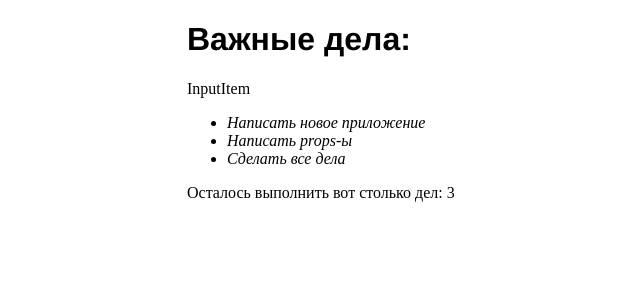
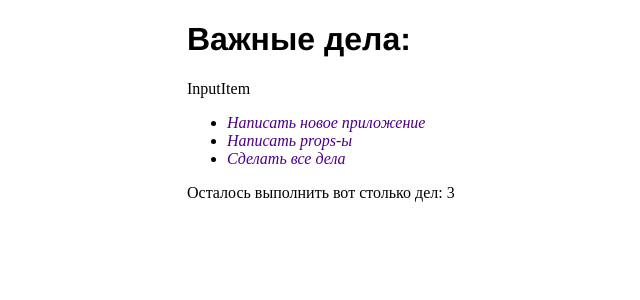
Before and after one commit to WebHeroSchool/Cheplagina_todo, a React (Create React App) app: page / in a window 1280 px wide. Shown: the top 300 px of the page, without its empty margins (303-943 px from the left). Built offline with nearby package versions, Linux system fonts and the light colour scheme.

Commit message:
CSS Modules

```diff
--- a/src/components/App/App.js
+++ b/src/components/App/App.js
@@ -2,7 +2,7 @@
 import ItemList from '../ItemList/ItemList';
 import InputItem from '../InputItem/InputItem';
 import Footer from '../Footer/Footer';
-import './App.css';
+import styles from './App.module.css';
 
 const todoItem = 'Написать новое приложение';
 
@@ -20,8 +20,8 @@
 	];
 
 	return (
-		<div className='wrap'>
-			<h1 className='wrap__title'>Важные дела:</h1>
+		<div className={styles.wrap}>
+			<h1 className={styles.title}>Важные дела:</h1>
 			<InputItem />
 			<ItemList items={items} />
 			<Footer count={3} />
--- a/src/components/App/App.css
+++ b/src/components/App/App.module.css
@@ -3,10 +3,6 @@
 	width: 300px;
 }
 
-.wrap__title{
+.title{
 	font-family: Helvetica;
 }
-
-.wrap__item{
-	font-style: italic;
-}
--- a/src/components/Item/Item.js
+++ b/src/components/Item/Item.js
@@ -1,5 +1,6 @@
 import React from 'react';
+import styles from './Item.module.css'
 
-const Item = ({ value }) => (<span className='wrap__item'>{value}</span>);
+const Item = ({ value }) => (<span className={styles.item}>{value}</span>);
 
 export default Item;
--- /dev/null
+++ b/src/components/Item/Item.module.css
@@ -0,0 +1,4 @@
+.item{
+	font-style: italic;
+	color: #4B0082;
+}
```
